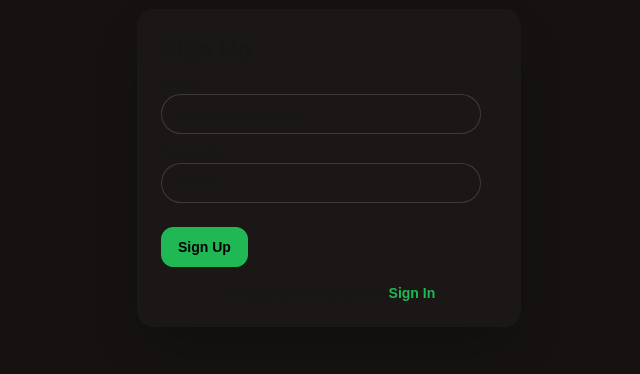
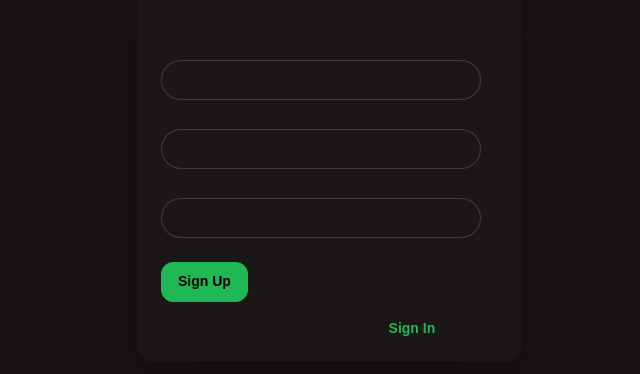
Before and after one commit to baseer4/quiet-hours, a Next.js app: page /signup in a window 1280 px wide. Shown: the part 232-606 px from the top of the page, without its empty margins (311-951 px from the left). Built offline with nearby package versions, Linux system fonts and the light colour scheme; no server answers.

Commit message:
Fix supabase client and sevrer for auth

```diff
--- a/src/app/signup/page.tsx
+++ b/src/app/signup/page.tsx
@@ -1,73 +1,147 @@
 "use client";
 
 import { useState } from "react";
-import { supabase } from "@/lib/supabaseClient";
+import { createClient } from "@/lib/supabaseClient";
 import { useRouter } from "next/navigation";
 
 export default function Signup() {
   const [email, setEmail] = useState("");
   const [password, setPassword] = useState("");
+  const [confirmPassword, setConfirmPassword] = useState("");
   const [loading, setLoading] = useState(false);
   const [error, setError] = useState("");
+  const [message, setMessage] = useState("");
   const router = useRouter();
+  const supabase = createClient();
 
-  const handleSignup = async () => {
+  const handleSignup = async (e: React.FormEvent) => {
+    e.preventDefault();
     setLoading(true);
     setError("");
-    const { error } = await supabase.auth.signUp({ email, password });
-    setLoading(false);
+    setMessage("");
 
-    if (error) setError(error.message);
-    else {
-      alert("Check your email for confirmation link!");
-      router.push("/signin");
+    if (password !== confirmPassword) {
+      setError("Passwords do not match");
+      setLoading(false);
+      return;
+    }
+    if (password.length < 6) {
+      setError("Password must be at least 6 characters");
+      setLoading(false);
+      return;
+    }
+
+    try {
+      const { data, error } = await supabase.auth.signUp({
+        email,
+        password,
+        options: {
+          emailRedirectTo: `${window.location.origin}/auth/callback`
+        }
+      });
+
+      if (error) {
+        setError(error.message);
+      } else if (data.user) {
+        if (data.user.email_confirmed_at) {
+          // Email already confirmed, user is signed up and logged in
+          setMessage("Account created successfully! Redirecting...");
+          setTimeout(() => router.push("/"), 2000);
+        } else {
+          // Email confirmation required
+          setMessage("Please check your email and click the confirmation link to complete your registration.");
+        }
+      }
+    } catch (err) {
+      setError("An unexpected error occurred");
+      console.error("Signup error:", err);
+    } finally {
+      setLoading(false);
     }
   };
 
   return (
     <div className="flex min-h-screen items-center justify-center bg-base-200">
       <div className="card w-full max-w-sm shadow-2xl bg-base-100">
-        <div className="card-body">
+        <form onSubmit={handleSignup} className="card-body">
           <h2 className="card-title text-center text-2xl font-bold">Sign Up</h2>
 
           <div className="form-control">
-            <label className="label"><span className="label-text">Email</span></label>
+            <label className="label">
+              <span className="label-text">Email</span>
+            </label>
             <input
               type="email"
               placeholder="email@example.com"
               value={email}
               onChange={(e) => setEmail(e.target.value)}
               className="input input-bordered"
+              required
+              autoComplete="email"
             />
           </div>
 
           <div className="form-control">
-            <label className="label"><span className="label-text">Password</span></label>
+            <label className="label">
+              <span className="label-text">Password</span>
+            </label>
             <input
               type="password"
               placeholder="********"
               value={password}
               onChange={(e) => setPassword(e.target.value)}
               className="input input-bordered"
+              required
+              autoComplete="new-password"
+              minLength={6}
             />
           </div>
 
-          {error && <p className="text-red-500 text-sm mt-2">{error}</p>}
+          <div className="form-control">
+            <label className="label">
+              <span className="label-text">Confirm Password</span>
+            </label>
+            <input
+              type="password"
+              placeholder="********"
+              value={confirmPassword}
+              onChange={(e) => setConfirmPassword(e.target.value)}
+              className="input input-bordered"
+              required
+              autoComplete="new-password"
+              minLength={6}
+            />
+          </div>
+
+          {error && (
+            <div className="alert alert-error">
+              <span className="text-sm">{error}</span>
+            </div>
+          )}
+
+          {message && (
+            <div className="alert alert-success">
+              <span className="text-sm">{message}</span>
+            </div>
+          )}
 
           <div className="form-control mt-4">
             <button
+              type="submit"
               className={`btn btn-primary rounded-xl ${loading ? "loading" : ""}`}
-              onClick={handleSignup}
               disabled={loading}
             >
-              {loading ? "Signing up..." : "Sign Up"}
+              {loading ? "Creating account..." : "Sign Up"}
             </button>
           </div>
 
           <p className="text-center text-sm mt-2">
-            Already have an account? <a href="/signin" className="text-primary font-bold">Sign In</a>
+            Already have an account?{" "}
+            <a href="/signin" className="text-primary font-bold hover:underline">
+              Sign In
+            </a>
           </p>
-        </div>
+        </form>
       </div>
     </div>
   );
--- /dev/null
+++ b/src/components/AuthProvider.tsx
@@ -0,0 +1,92 @@
+'use client'
+
+import { createClient } from '@/lib/supabaseClient'
+import { useRouter } from 'next/navigation'
+import { createContext, useContext, useEffect, useState } from 'react'
+import type { User } from '@supabase/supabase-js'
+
+type AuthContextType = {
+  user: User | null
+  loading: boolean
+  signOut: () => Promise<void>
+}
+
+const AuthContext = createContext<AuthContextType>({
+  user: null,
+  loading: true,
+  signOut: async () => {},
+})
+
+export const useAuth = () => {
+  const context = useContext(AuthContext)
+  if (!context) {
+    throw new Error('useAuth must be used within AuthProvider')
+  }
+  return context
+}
+
+export function AuthProvider({ children }: { children: React.ReactNode }) {
+  const [user, setUser] = useState<User | null>(null)
+  const [loading, setLoading] = useState(true)
+  const router = useRouter()
+  const supabase = createClient()
+
+  useEffect(() => {
+    const getInitialSession = async () => {
+      try {
+        const { data: { session }, error } = await supabase.auth.getSession()
+        if (error) {
+          console.error('Error getting session:', error)
+        }
+        setUser(session?.user ?? null)
+      } catch (error) {
+        console.error('Unexpected error getting session:', error)
+      } finally {
+        setLoading(false)
+      }
+    }
+
+    getInitialSession()
+    const {
+      data: { subscription },
+    } = supabase.auth.onAuthStateChange(async (event, session) => {
+      console.log('Auth event:', event, session?.user?.email)
+
+      setUser(session?.user ?? null)
+      setLoading(false)
+
+      if (event === 'SIGNED_IN') {
+        router.push('/')
+        router.refresh()
+      }
+      if (event === 'SIGNED_OUT') {
+        router.push('/signin')
+        router.refresh()
+      }
+    })
+
+    return () => subscription.unsubscribe()
+  }, [supabase.auth, router])
+
+  const signOut = async () => {
+    try {
+      setLoading(true)
+      const { error } = await supabase.auth.signOut()
+      if (error) {
+        console.error('Error signing out:', error)
+        alert('Error signing out')
+      }
+    } catch (error) {
+      console.error('Unexpected error signing out:', error)
+      alert('Unexpected error signing out')
+    } finally {
+      setLoading(false)
+    }
+  }
+
+  return (
+    <AuthContext.Provider value={{ user, loading, signOut }}>
+      {children}
+    </AuthContext.Provider>
+  )
+}
--- a/src/lib/supabaseClient.ts
+++ b/src/lib/supabaseClient.ts
@@ -1,6 +1,8 @@
-import { createClient } from "@supabase/supabase-js";
+import { createBrowserClient } from '@supabase/ssr'
 
-const supabaseUrl = process.env.NEXT_PUBLIC_SUPABASE_URL!;
-const supabaseAnonKey = process.env.NEXT_PUBLIC_SUPABASE_ANON_KEY!;
-
-export const supabase = createClient(supabaseUrl, supabaseAnonKey);
+export function createClient() {
+  return createBrowserClient(
+    process.env.NEXT_PUBLIC_SUPABASE_URL!,
+    process.env.NEXT_PUBLIC_SUPABASE_ANON_KEY!
+  )
+}
--- /dev/null
+++ b/src/lib/supabaseServer.ts
@@ -0,0 +1,27 @@
+import { createServerClient } from '@supabase/ssr'
+import { cookies } from 'next/headers'
+
+export function createClient() {
+  const cookieStore = cookies()
+
+  return createServerClient(
+    process.env.NEXT_PUBLIC_SUPABASE_URL!,
+    process.env.NEXT_PUBLIC_SUPABASE_ANON_KEY!,
+    {
+      cookies: {
+        getAll() {
+          return cookieStore.getAll()
+        },
+        setAll(cookiesToSet) {
+          try {
+            cookiesToSet.forEach(({ name, value, options }) =>
+              cookieStore.set(name, value, options)
+            )
+          } catch {
+
+          }
+        },
+      },
+    }
+  )
+}
```
Also changed, not shown: src/app/signin/page.tsx (+44 -14 lines).
